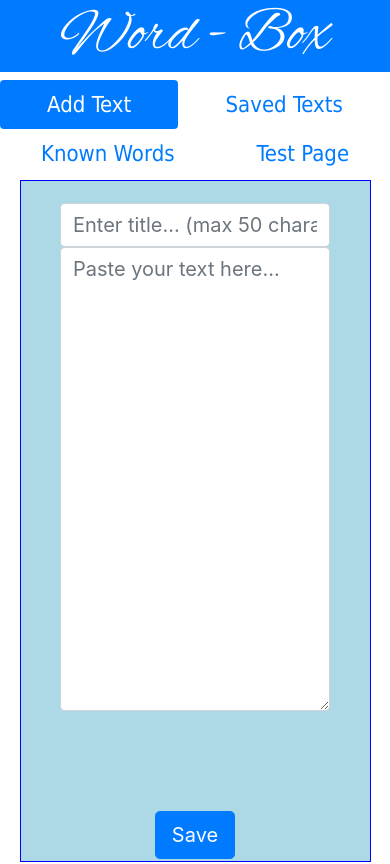
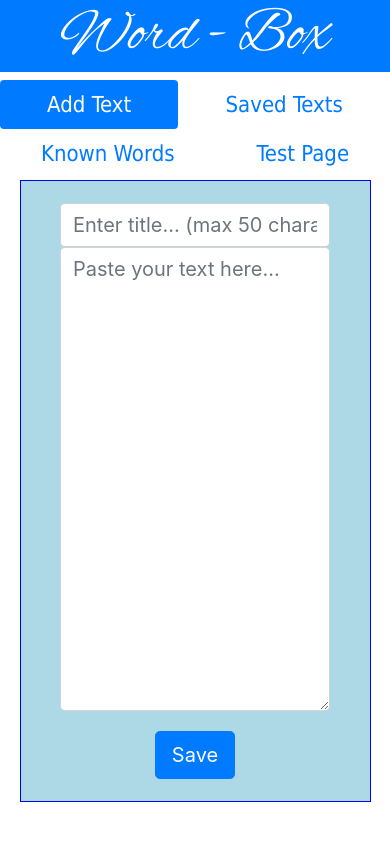
Before and after one commit to tommcandrew/Word-Box, a React (Create React App) app: page / in a window 390 px wide. Both pictures are taken after a click on the tab "Add Text". Built offline with nearby package versions, Linux system fonts and the light colour scheme.

Commit message:
addded media queries for button margins when below

```diff
--- a/src/Components/GrabbedText.js
+++ b/src/Components/GrabbedText.js
@@ -80,7 +80,7 @@ const GrabbedText = (props) => {
                     <div className='row flex'>
                         <div className='col-lg-3 button-area'>
                             <div className='btn-group-vertical'>
-                                <Button variant='primary' className='button btn-lg' onClick={props.editText}>Edit</Button>
+                                <Button variant='primary' className='button btn-lg button-top' onClick={props.editText}>Edit</Button>
                                 <Button variant='primary' className='button btn-lg' onClick={props.deleteText}>Delete</Button>
                             </div>
                         </div>
--- a/src/Components/Reader.css
+++ b/src/Components/Reader.css
@@ -55,6 +55,18 @@
     text-align: center;
 }
 
+@media (max-width: 990px) {
+    .button-area {
+        margin-bottom: 20px;
+    }
+}
+
+@media (max-width: 990px) {
+    .button-top {
+        margin-top: 20px;
+    }
+}
+
 .alert {
     position: fixed;
     bottom: 5px;
--- a/src/Components/Reader.js
+++ b/src/Components/Reader.js
@@ -200,7 +200,7 @@ class Reader extends React.Component {
                     <div className='row flex'>
                         <div className='col-lg-3 button-area'>
                             <div className='btn-group-vertical'>
-                                <Button variant='primary' onClick={this.saveText} className='button btn-lg'>Save</Button>
+                                <Button variant='primary' onClick={this.saveText} className='button button-top btn-lg'>Save</Button>
                             </div>
                         </div>
                         <div id='main-area' className="form-group main-area col-lg-6">
@@ -221,7 +221,7 @@ class Reader extends React.Component {
                     <div className='row flex'>
                         <div className='col-lg-3 button-area'>
                             <div className='btn-group-vertical'>
-                                <Button variant='primary' className='button btn-lg' onClick={this.editSavedText}>Edit</Button>
+                                <Button variant='primary' className='button btn-lg button-top' onClick={this.editSavedText}>Edit</Button>
                                 <Button variant='primary' className='button btn-lg' onClick={this.goToStudyMode}>Study</Button>
                                 <Button variant='primary' className='button btn-lg' onClick={this.addNewText}>Add new text</Button>
                                 <Button variant='primary' className='button btn-lg' onClick={this.deleteText}>Delete</Button>
@@ -246,7 +246,7 @@ class Reader extends React.Component {
                     <div className='row  flex'>
                         <div className='col-lg-3 button-area'>
                             <div className='btn-group-vertical'>
-                                <Button variant='primary' className='button btn-lg' onClick={this.saveEditedText}>Save</Button>
+                                <Button variant='primary' className='button btn-lg button-top' onClick={this.saveEditedText}>Save</Button>
                             </div>
                         </div>
                         <div className='main-area col-lg-6'>
```
